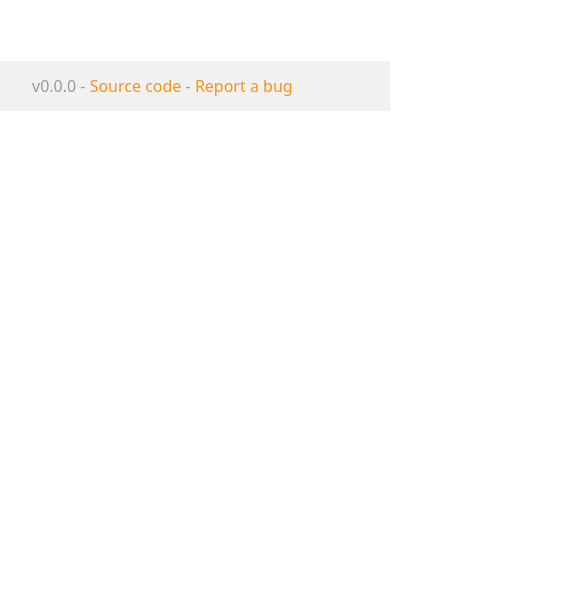
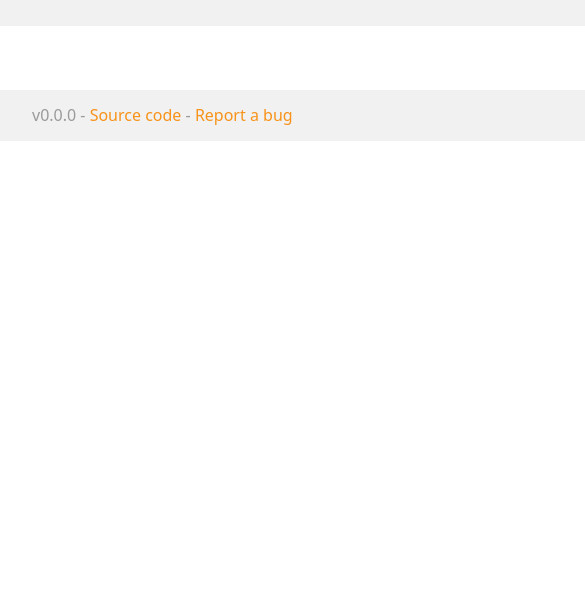
Before and after one commit to lukechilds/howmanyconfs.com, a website built with Parcel: page index.html in a window 390 px wide. Shown: the part 250-844 px from the top of the page, 585 px wide, since content can reach past the window. Built offline with nearby package versions, Linux system fonts and the light colour scheme; no server answers; files whose address does not match are found by name.

Commit message:
Fix scaling issues on mobile

```diff
--- a/style.css
+++ b/style.css
@@ -2,6 +2,7 @@
 
 body {
   color: #333;
+  min-width: 900px;
 }
 
 a {
@@ -14,7 +15,7 @@ a:hover {
 }
 
 .wrapper {
-  width: 1024px;
+  max-width: 1024px;
   margin: 0 auto;
   padding: 0 2em;
   box-sizing: content-box;
```
